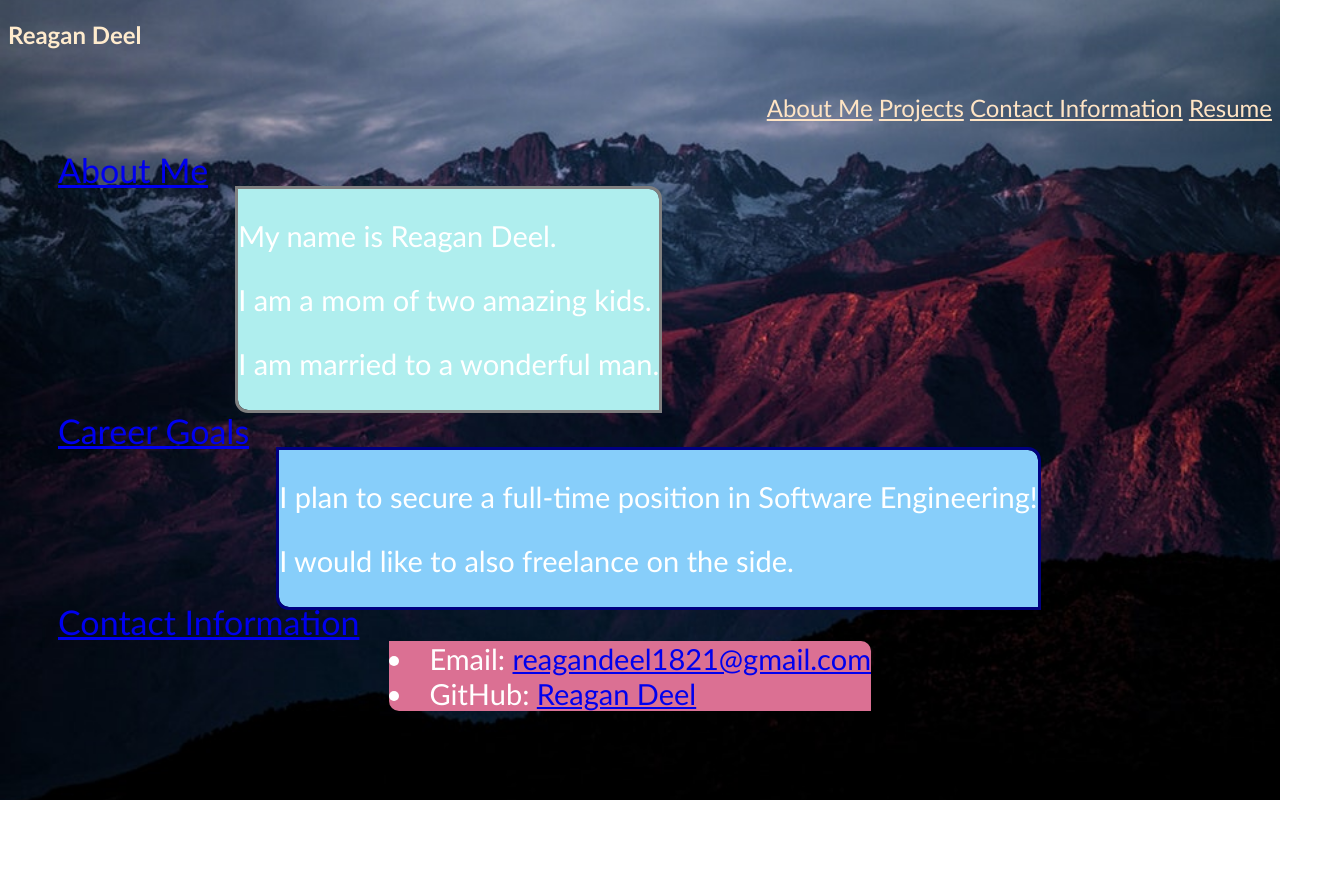
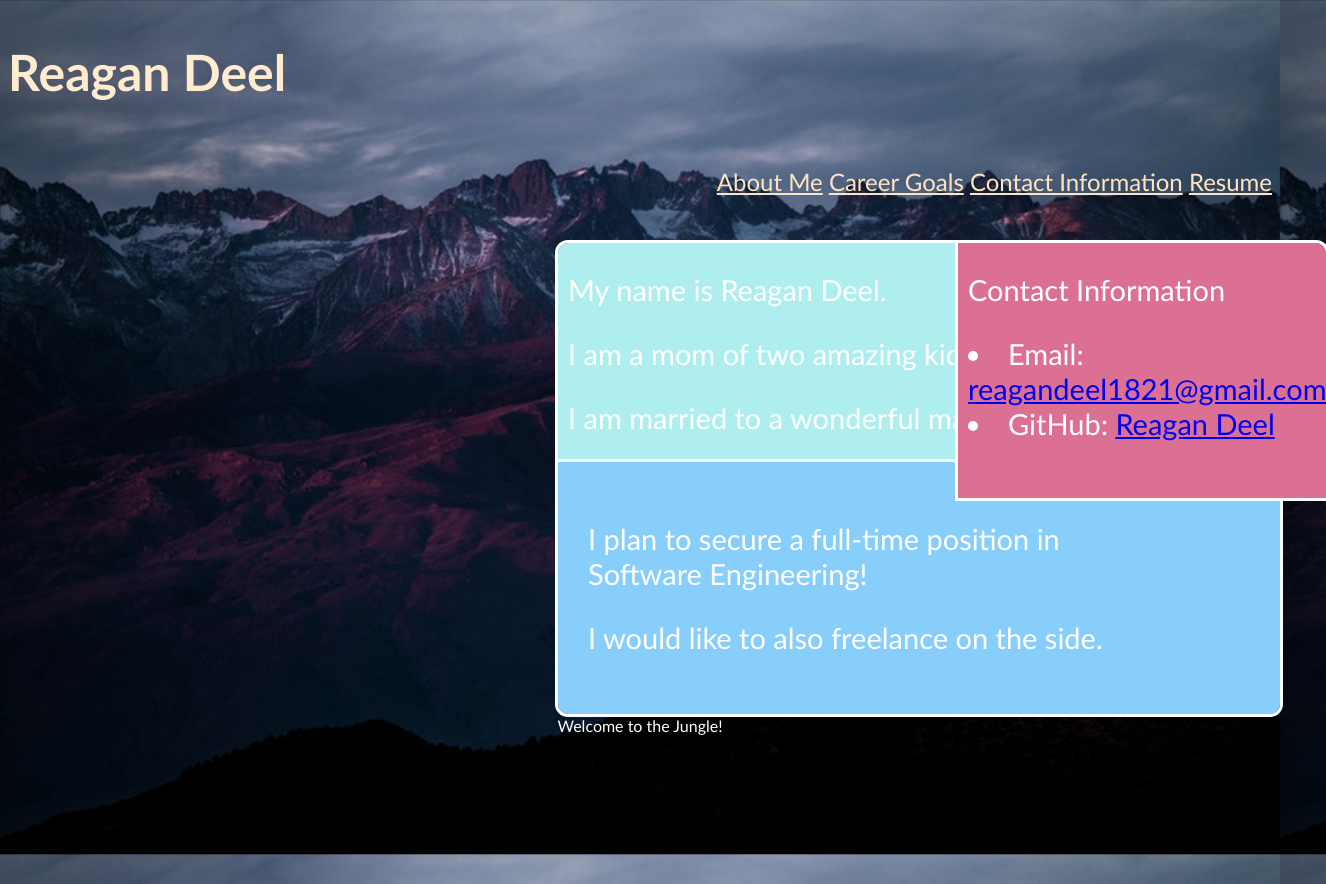
Before and after one commit to reagandeel/Reagan-Deel-Portfolio, a plain HTML site: page index.html in a window 1280 px wide. Shown: the whole page, 1326 px wide, since content can reach past the window. Before the commit the page ends 800 px from the top, so only its background shows below. Drawn offline with Linux system fonts and the light colour scheme.

Commit message:
Corrected positioning of WireFrame

```diff
--- a/Assets/style.css
+++ b/Assets/style.css
@@ -16,7 +16,7 @@
 }
 */
 .header h1 {
-    font: 60px;
+    font-size: 50px;
     color:blanchedalmond;
 
 }
@@ -72,14 +72,16 @@
 */
 .Information {
    box-sizing: border-box;
-    outline: 3px solid gray;
+    outline: 3px solid white;
     font-size: 29px;
-    margin-left: 30px;
-    border-radius:0px 10px 0px 10px;
+    margin-left: 500px;
+    margin-bottom: 20px;
+    border-radius:10px 0px 0px 0px;
     position: absolute;
     display: inline-block;
-    margin-top: 40px;
+    margin-top: 41px;
     background: paleturquoise;
+    padding-left: 10px;
 
 }
 /*
@@ -96,19 +98,24 @@
 */
 .Career {
     background: lightskyblue;
-    outline: 3px solid navy;
+    outline: 3px solid white;
     font-size: 29px;
-    margin-left: 30px;
-    border-radius:0px 10px 0px 10px;
+    margin-left: 500px;
+    margin-top: 140px;
+    margin-bottom:20px;
+    border-radius:0px 0px 10px 10px;
     position: absolute;
-    display: inline-block;
-    margin-top: 40px;
+    display: inline-flex;
+    padding: 30px;
+    padding-right:121px;
+
 
 }
 .Contacts {
     margin-bottom: 100px;
     margin-top: 150px;
     display:inline-block;
+
 }
 /*
 .Contacts:hover .Contact {
@@ -124,10 +131,20 @@
 .Contact {
     background: palevioletred;
     font-size: 29px;
-    margin-left: 30px;
-    border-radius:0px 10px 0px 10px;
+    margin-left: 900px;
+    border-radius:0px 10px 0px 0px;
     position: absolute;
     display: inline-block;
-    margin-top: 40px;
+    margin-top: -229px;
+    margin-bottom: 20px;
+    padding-bottom:57px;
+    padding-left:10px;
+    outline: 3px solid white;
 
 }
+
+.footer {
+    padding: 125px;
+    text-align: center;
+
+}
--- a/index.html
+++ b/index.html
@@ -22,9 +22,9 @@
         <h1>Reagan Deel</h1>
         <nav>
             <ul>
-                <li><a href="#a">About Me</a></li>
-                <li><a href="#b">Projects</a></li>
-                <li><a href="#c">Contact Information</a></li>
+                <li><a href="#Information">About Me</a></li>
+                <li> <a href="#Careers">Career Goals</a></li>
+                <li><a href="#Contacts">Contact Information</a></li>
                 <li><a href="d">Resume</a></li>
             </ul>
         </nav>
@@ -34,8 +34,7 @@
     <body>
         <aside class="boxes">
             <nav class="Me">
-                <a href="#Information">About Me</a>
-                <nav class="Information">
+             <nav class="Information">
                 <section id="Information">
                     <p>My name is Reagan Deel.</p>
                     <p>I am a mom of two amazing kids.</p>
@@ -44,7 +43,6 @@
             </section>
             </nav>
              <nav class="box">
-                <a href="#Careers">Career Goals</a>
                 <aside class="Career">
                 <section id="Careers">
                  <p>I plan to secure a full-time position in Software Engineering!</p>
@@ -53,11 +51,11 @@
             </section>
             </nav>
             <nav class="Contacts">
-            <a href="#Contacts">Contact Information</a>
             <aside class="Contact">
             <section id="Contacts">
-             <li>Email: <a href= mailto:"reagandeel1821@gmail.com"> reagandeel1821@gmail.com</a></li>
-             <li>GitHub: <a href="https://github.com/reagandeel"> Reagan Deel</a></li>
+            <p>Contact Information</p>
+             <li>Email: <a href= mailto:"reagandeel1821@gmail.com"> reagandeel1821@gmail.com </a></li>
+             <li>GitHub: <a href="https://github.com/reagandeel"> Reagan Deel </a></li>
             </section>
          </aside>
           </nav>
@@ -65,6 +63,8 @@
         </aside>
 
     </body>
-
+    <nav class="footer">
+        <p>Welcome to the Jungle!</p>
+    </nav>
 </main>
 </html>
```
